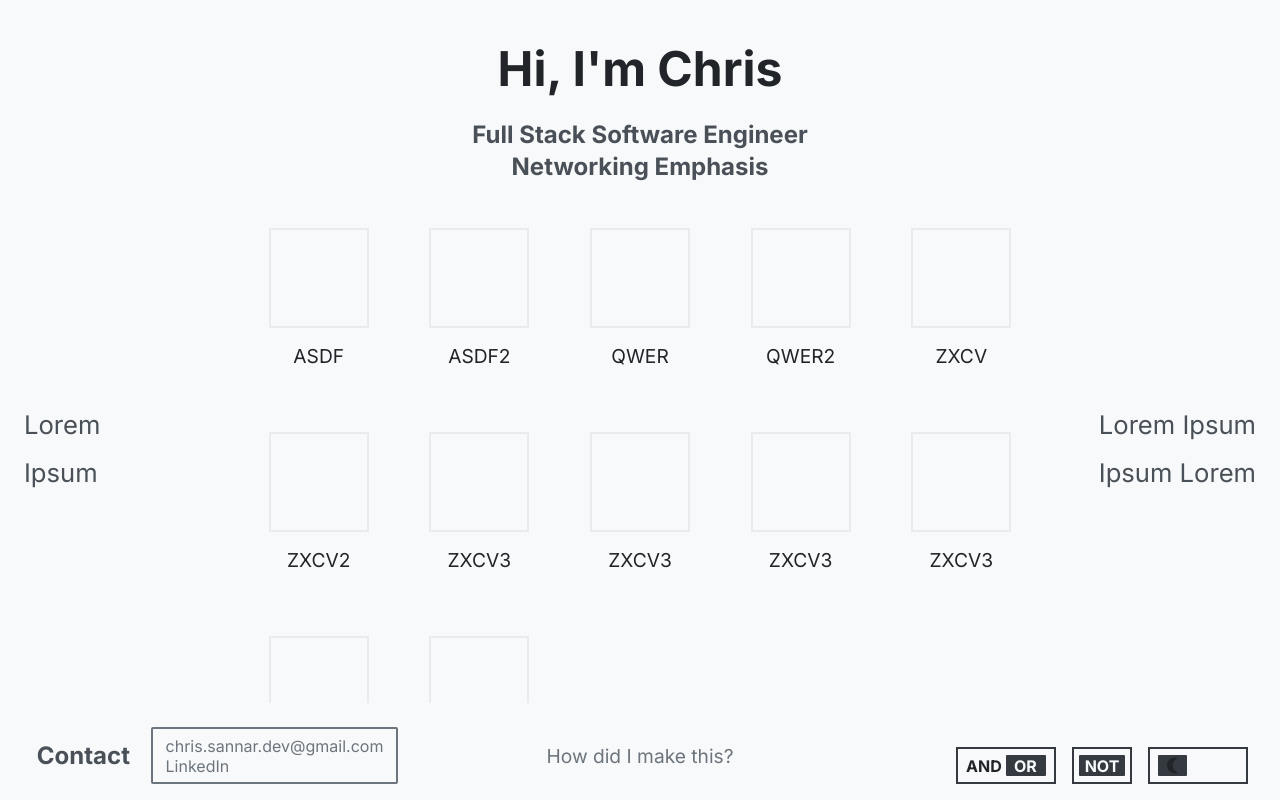
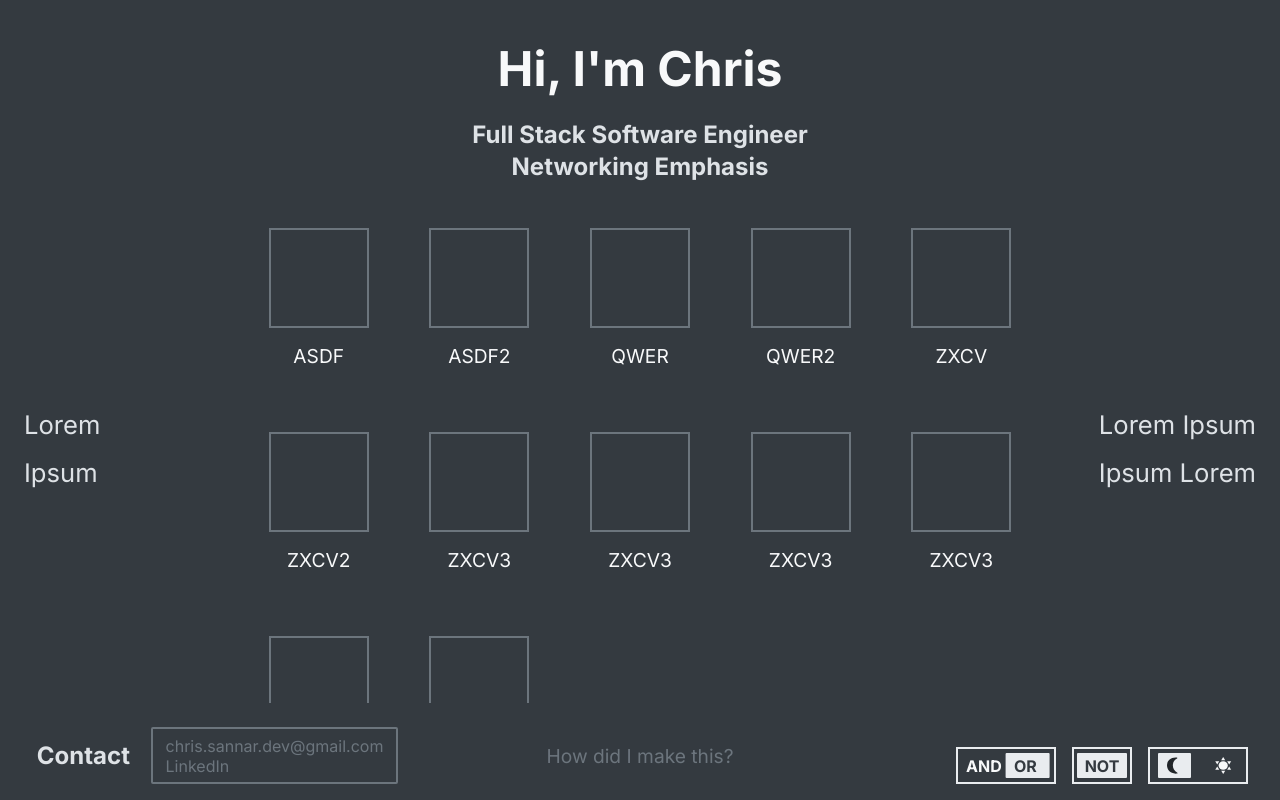
Before and after one commit to ChrisSannar/portfolio, a React (Create React App) app: page / in a window 1280 px wide. Built offline with nearby package versions, Linux system fonts and the light colour scheme.

Commit message:
Adjusted some colors to better fit the scheme

```diff
--- a/src/App.css
+++ b/src/AppComp.css
@@ -1,4 +1,4 @@
-.App {
+.AppComp {
   position: relative;
   display: flex;
   flex-direction: column;
@@ -45,7 +45,7 @@ h3 {
 
 /* Mobile Styles */
 @media (max-width: 768px) {
-  .App {
+  .AppComp {
     justify-content: flex-start;
     height: auto;
     min-height: 100vh;
--- a/src/App.tsx
+++ b/src/AppComp.tsx
@@ -1,11 +1,13 @@
 import React from 'react';
-import './App.css';
+import './AppComp.css';
 import { PortfolioAppList } from './components/PortfolioAppList';
 import { PortfolioFooter } from './components/PortfolioFooter';
 
-function App() {
+function AppComp() {
+  // const app = App.getHotInstance().subscribe('App');
+
   return (
-    <div className="App">
+    <div className="AppComp">
       <div className="header">
         <h1>Hi, I&apos;m Chris</h1>
         <h3>Full Stack Software Engineer<br/>Networking Emphasis</h3>
@@ -18,4 +20,4 @@ function App() {
   );
 }
 
-export default App;
+export default AppComp;
--- a/src/components/PortfolioApp.css
+++ b/src/components/PortfolioApp.css
@@ -8,7 +8,7 @@
 .appImg {
     width: 6rem;
     height: 6rem;
-    border: 2px solid var(--color-lighter);
+    border: 2px solid var(--color-gray);
 }
 
 h4 {
--- a/src/components/PortfolioFooter.css
+++ b/src/components/PortfolioFooter.css
@@ -63,10 +63,11 @@ a {
     position: relative;
     display: flex;
     align-items: center;
-    border: var(--portfolio-border);
     padding: 0.4rem 0.5rem;
     font-weight: 900;
     gap: 1rem;
+    border: var(--portfolio-border);
+    background-color: light-dark(var(--color-lighter), var(--color-darker));
 }
 
 .and, .or, .day, .night {
@@ -84,9 +85,10 @@ a {
     width: 2.5rem;
     height: 1.3rem;
     z-index: 1;
+    border: var(--portfolio-border);
     border-radius: 1px;
     transition: 0.2s;
-    background-color: light-dark(var(--color-darker), var(--color-lightest));
+    background-color: light-dark(var(--color-darker), var(--color-lighter));
 }
 
 .not-selector {
@@ -94,11 +96,12 @@ a {
 }
 
 .logic-selected {
-    color: light-dark(var(--color-lightest), var(--color-darkest));
+    color: light-dark(var(--color-lighter), var(--color-darker));
     z-index: 2;
 }
 
 .day, .night {
+    z-index: 2;
     display: flex;
     justify-content: center;
     align-items: center;
@@ -182,7 +185,7 @@ a {
         display: flex;
         justify-content: center;
         align-items: center;
-        background-color: light-dark(var(--color-lightest), var(--color-darkest));
+        background-color: var(--color-darker);
         width: 3rem;
         height: 3rem;
         border: var(--portfolio-border);
--- a/src/components/PortfolioFooter.tsx
+++ b/src/components/PortfolioFooter.tsx
@@ -6,8 +6,10 @@ import dayIcon from  '../assets/day-icon.svg';
 import mailIcon from '../assets/mail-icon.svg';
 import linkedinIcon from '../assets/linkedin-icon.svg';
 import figmaIcon from '../assets/figma-icon.svg';
+import { App } from '../data/App';
 
 export const PortfolioFooter: React.FC = () => {
+    // const app = App.getHotInstance().subscribe('PortfolioFooter');
 
     return (
         <div className='PortfolioFooter'>
@@ -46,13 +48,14 @@ export const PortfolioFooter: React.FC = () => {
                     <div className="and-or">
                         <p className={`and`}>AND</p>
                         <p className={`or logic-selected`}>OR</p>
-                        <div className="and-or-selector" style={{ transform: `translateX(100%)` }} />
+                        <div className="and-or-selector" style={{ transform: `translateX(90%)` }} />
                     </div>
                     <div className="not">
                         <p className={`logic-selected`}>NOT</p>
                         <div className='not-selector' />
                     </div>
                 </div>
+                {/* <div className="color-mode" onClick={() => App.toggleColorMode()}> */}
                 <div className="color-mode">
                     <div className={`night logic-selected`}>
                         <img src={nightIcon} alt="night-mode" />
@@ -60,7 +63,7 @@ export const PortfolioFooter: React.FC = () => {
                     <div className={`day`}>
                         <img src={dayIcon} alt="day-mode" />
                     </div>
-                    <div className="color-mode-selector" style={{ transform: `translateX(0)`}} />
+                    <div className="color-mode-selector" style={{ transform: `translateX(0%)`}} />
                 </div>
             </div>
         </div>
--- /dev/null
+++ b/src/data/App.ts
@@ -0,0 +1,29 @@
+import { IHotProperty, hotProperty } from "./hotProperty";
+
+export enum ColorModeType {
+    LIGHT = 'LIGHT',
+    DARK = 'DARK',
+}
+
+export class App {
+    public get ColorMode() {
+        return this.colorMode;
+    }
+    private colorMode: ColorModeType = ColorModeType.DARK;
+
+    // static toggleColorMode() {
+    //     const currentMode = App.Instance.colorMode;
+    //     App.getHotInstance().setFunc((app) => {
+    //         app.colorMode = currentMode === ColorModeType.LIGHT ? ColorModeType.DARK : ColorModeType.LIGHT;
+    //         return app;
+    //     });
+    // }
+
+    // static get Instance(): App {
+    //     return App.getHotInstance().getValue();
+    // }
+
+    // static getHotInstance(): IHotProperty<App> {
+    //     return hotProperty<App>(new App(), 'App')
+    // }
+}
--- a/src/index.css
+++ b/src/index.css
@@ -9,22 +9,23 @@
   --color-lighter: #E9ECEF;
   --color-lightest: #F8F9FA;
   --portfolio-border-radius: 2px;
+  --portfolio-border: 2px solid light-dark(var(--color-darker), var(--color-lighter));
 
   --ld-inactive: light-dark(var(--color-gray), var(--color-gray));
   --ld-active: light-dark(var(--color-darker), var(--color-lighter));
 
-  color-scheme: light dark;
+  color-scheme: dark;
   font-family: 'Inter', sans-serif;
   height: 100%;
 }
 
-@media (prefers-color-scheme: dark) {
+@media (color-scheme: dark) {
   :root {
     --portfolio-border: 2px solid var(--color-lighter);
   }
 }
 
-@media (prefers-color-scheme: light) {
+@media (color-scheme: light) {
   :root {
     --portfolio-border: 2px solid var(--color-darker);
   }
@@ -34,5 +35,5 @@ body {
   width: 100%;
   height: 100%;
   margin: 0;
-  background-color: light-dark(var(--color-lightest), var(--color-darkest));
+  background-color: light-dark(var(--color-lighter), var(--color-darker));
 }
--- a/src/index.tsx
+++ b/src/index.tsx
@@ -1,7 +1,7 @@
 import React from 'react';
 import ReactDOM from 'react-dom/client';
 import './index.css';
-import App from './App';
+import AppComp from './AppComp';
 import reportWebVitals from './reportWebVitals';
 
 const root = ReactDOM.createRoot(
@@ -9,7 +9,7 @@ const root = ReactDOM.createRoot(
 );
 root.render(
   <React.StrictMode>
-    <App />
+    <AppComp />
   </React.StrictMode>
 );
 
```
